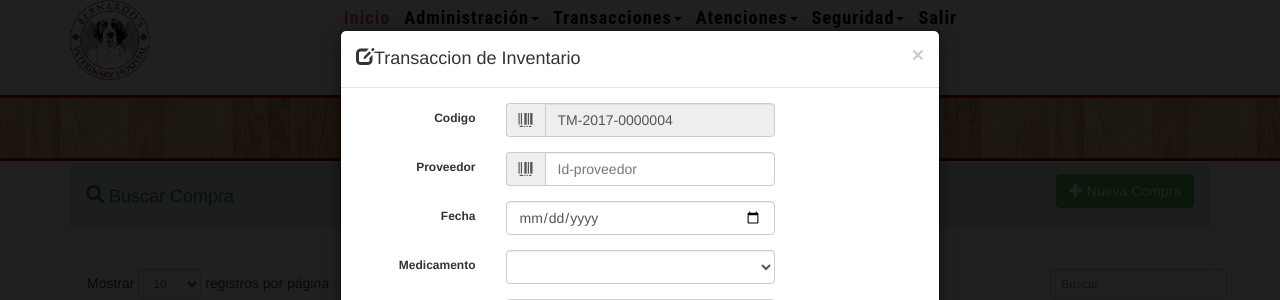
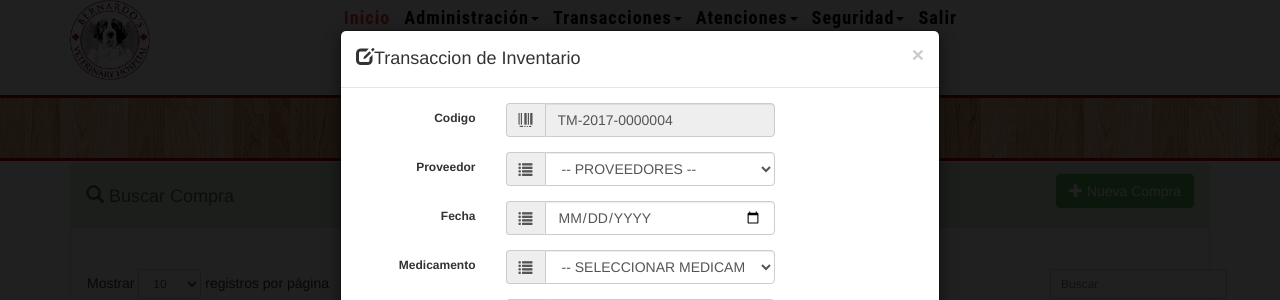
Before and after one commit to kirby1888/bernardofinal, a PHP site: page /bernardo/orden_com.php in a window 1280 px wide, after a click on "Nueva Compra". Shown: the top 300 px of the page. Run offline with PHP 8.4, Linux system fonts and the light colour scheme; data comes from the database, SQL or seed files in the repository; some libraries are stand-ins or nearby versions; some web fonts are replaced.

Commit message:
Auto stash before merge of "master" and "origin/master"
registrar orden validada

```diff
--- a/ajax/buscar_receta.php
+++ b/ajax/buscar_receta.php
@@ -27,7 +27,7 @@ $eliminacion=getPer('permiso_eliminacion',$rol,'2');
             <th>Mascota</th>
             <th>Prescripcion</th>
             <th>Fecha </th>
-            <th> Gestion_Acciones</th>
+            <th>Gestion_Acciones</th>
           </tr>
         </thead>
         <tbody>
--- a/modal/registro_orden.php
+++ b/modal/registro_orden.php
@@ -93,29 +93,48 @@
 				</div>
 			  </div>
 			  </div>
+
+
           <div class="form-group">
-			   <label for="id_proveedor" class="col-sm-3 control-label">Proveedor </label>
+				<label for="id_proveedor" class="col-sm-3 control-label">Proveedor</label>
 				<div class="col-sm-6">
 		  		<div class="input-group">
-			  	  <span class="input-group-addon"><i class="glyphicon glyphicon-barcode"></i></span>
-				  <input  type="" class="form-control" id="id_proveedor" name="id_proveedor" placeholder="Id-proveedor" title="Id del proveedor"onPaste="return false;"    autocomplete="off"  >
+			  	<span class="input-group-addon"><i class="glyphicon glyphicon-list"></i></span>
+				<select title="Proveedor" style="text-transform: uppercase;" class='form-control' name='id_proveedor' id='id_proveedor' onchange="load(1);" style="text-transform: uppercase;" >
+				<option value="">-- Proveedores --</option>
+				<?php
+				$query_cod_veh=mysqli_query($mysqli,"SELECT id_proveedor, nom_empresa from tbl_proveedores WHERE id_proveedor <> 12");
+				while($rw=mysqli_fetch_array($query_cod_veh))	{
+					?>
+				<option value="<?php echo $rw['id_proveedor'];?>"><?php echo $rw['nom_empresa'];?></option>
+					<?php
+				}
+
+				?>
+				</select>
 				</div>
 			  </div>
 			 </div>
+
 
 		  </center>
 		    <div class="form-group">
                 <label class="col-sm-3 control-label">Fecha</label>
                 <div class="col-sm-6">
-                  <input type="date" class="form-control date-picker" data-date-format="dd-mm-aaaa" name="fecha" id="fecha" autocomplete="off" value="<?php echo date("dd-mm-aaaa"); ?>" required>
+                 <div class="input-group">
+			  	  <span class="input-group-addon"><i class="glyphicon glyphicon-list"></i></span>
+                  <input type="date" style="text-transform: uppercase;" class="form-control date-picker" data-date-format="dd-mm-aaaa" name="fecha" id="fecha" autocomplete="off" value="<?php echo date("dd-mm-aaaa"); ?>" required>
+                </div>
               </div>
               </div>
 
               <div class="form-group">
                 <label class="col-sm-3 control-label">Medicamento</label>
                 <div class="col-sm-6">
-                  <select  class="form-control"  name="codigo" id="codigo" data-placeholder="-- Seleccionar Medicamento --" onchange="tampil_obat(this)" autocomplete="off" required>
-                    <option value=""></option>
+                 <div class="input-group">
+			  	  <span class="input-group-addon"><i class="glyphicon glyphicon-list"></i></span>
+                  <select  class="form-control" style="text-transform: uppercase;"  name="codigo" id="codigo" data-placeholder="-- Seleccionar Medicamento --" onchange="tampil_obat(this)" autocomplete="off" required>
+                    <option value="">-- Seleccionar Medicamento --</option>
                     <?php
                       $query_obat = mysqli_query($mysqli, "SELECT codigo_producto, nombre_producto FROM products ORDER BY nombre_producto ASC") or die('error '.mysqli_error($mysqli));
                       while ($data_obat = mysqli_fetch_assoc($query_obat)) {
@@ -125,37 +144,87 @@
                   </select>
                 </div>
               </div>
+              </div>
+
+
              <span id='stok'>
               <div class="form-group">
                 <label class="col-sm-3 control-label">Stock</label>
                 <div class="col-sm-6">
-                  <input type="text" class="form-control" id="stok" name="stock" readonly required>
+                 <div class="input-group">
+			  	  <span class="input-group-addon"><i class="glyphicon glyphicon-list"></i></span>
+                  <input type="text" style="text-transform: uppercase;" class="form-control" id="stok" name="stock" readonly required placeholder="Stock">
                 </div>
               </div>
               </span>
+              </div>
 
               <div class="form-group">
                 <label class="col-sm-3 control-label">Cantidad</label>
                   <div class="col-sm-6">
-                  <input type="text" class="form-control" id="jumlah_masuk" name="num" autocomplete="off" onKeyPress="return goodchars(event,'0123456789',this)" onkeyup="hitung_total_stok(this)&cek_jumlah_masuk(this)" required>
+                   <div class="input-group">
+			  	  <span class="input-group-addon"><i class="glyphicon glyphicon-list"></i></span>
+                  <input type="text" style="text-transform: uppercase;" class="form-control" id="jumlah_masuk" placeholder="Cantidad" name="num" autocomplete="off" onkeypress="return solonumeros(event)" onkeyup="return noespacioscan()" onkeyup="hitung_total_stok(this)&cek_jumlah_masuk(this)" required>
+
+                  <!-------------------onKeyPress="return goodchars(event,'0123456789',this)"--------------->
                 </div>
                 </div>
+                </div>
+                <script type="text/javascript">
+                      function noespacioscan(){
+		              orig=document.guardar_usuario.num.value;
+		              nuev=orig.split(' ');
+		              nuev=nuev.join('');
+		              document.guardar_usuario.num.value=nuev;
+		              if(nuev=orig.split(' ').length>=2);
+	                   }
+
+
+                        function solonumeros(e){
+                            key = e.keyCode || e.which;
+                            tecla = String.fromCharCode(key).toLowerCase();
+                            letras = " 1234567890";
+                            especiales = "8-37-39-46";
+
+                            tecla_especial = false
+                            for(var i in especiales){
+                                if(key == especiales[i]){
+                                    tecla_especial = true;
+                                    break;
+                                }
+                            }
+
+                            if(letras.indexOf(tecla)==-1 && !tecla_especial){
+                                return false;
+                            }
+                        }
+
+                </script>
+
+
+
 
 			  <div class="form-group">
                 <label class="col-sm-3 control-label">Transacción</label>
                 <div class="col-sm-6">
-                  <select name="transaccion" id="transaccion" required class='form-control' onchange="hitung_total_stok();">
+                 <div class="input-group">
+			  	  <span class="input-group-addon"><i class="glyphicon glyphicon-list"></i></span>
+                  <select name="transaccion" style="text-transform: uppercase;" id="transaccion" required class='form-control' onchange="hitung_total_stok();">
                       	<option value="Entrada">Entrada</option>
 					<option value="Salida">Salida</option>
 
 				  </select>
                 </div>
               </div>
+              </div>
 
               <div class="form-group">
                 <label class="col-sm-3 control-label">Total Stock</label>
                 <div class="col-sm-6">
-                  <input type="text" class="form-control" id="total_stok" name="total_stock" readonly required>
+                 <div class="input-group">
+			  	  <span class="input-group-addon"><i class="glyphicon glyphicon-list"></i></span>
+                  <input type="text"  style="text-transform: uppercase;" class="form-control" id="total_stok" name="total_stock" readonly required placeholder="total stock">
+                </div>
               </div>
               </div>
 
@@ -191,12 +260,21 @@
 				<div class="col-sm-6">
 			  	 <div class="input-group">
 			  	  <span class="input-group-addon"><i class="glyphicon glyphicon-barcode"></i></span>
-				  <input  type="text" class="form-control" id="precio" name="precio" placeholder="Precio"   title="Precio" maxlength="20" autocomplete="off" required>
+				  <input  type="text" style="text-transform: uppercase;" class="form-control" id="precio" name="precio" placeholder="Precio"   title="Precio" onkeypress="return solonumeros(event)" onkeyup="return noespaciospre()" maxlength="20" autocomplete="off" required>
 
 				</div>
 			  </div>
 			  </div>
+			 <script type="text/javascript">
+                      function noespaciospre(){
+		              orig=document.guardar_usuario.precio.value;
+		              nuev=orig.split(' ');
+		              nuev=nuev.join('');
+		              document.guardar_usuario.precio.value=nuev;
+		              if(nuev=orig.split(' ').length>=2);
+	                   }
 
+            </script>
 
 
 
```
Lines whose indentation alone changed are shown as unchanged.
